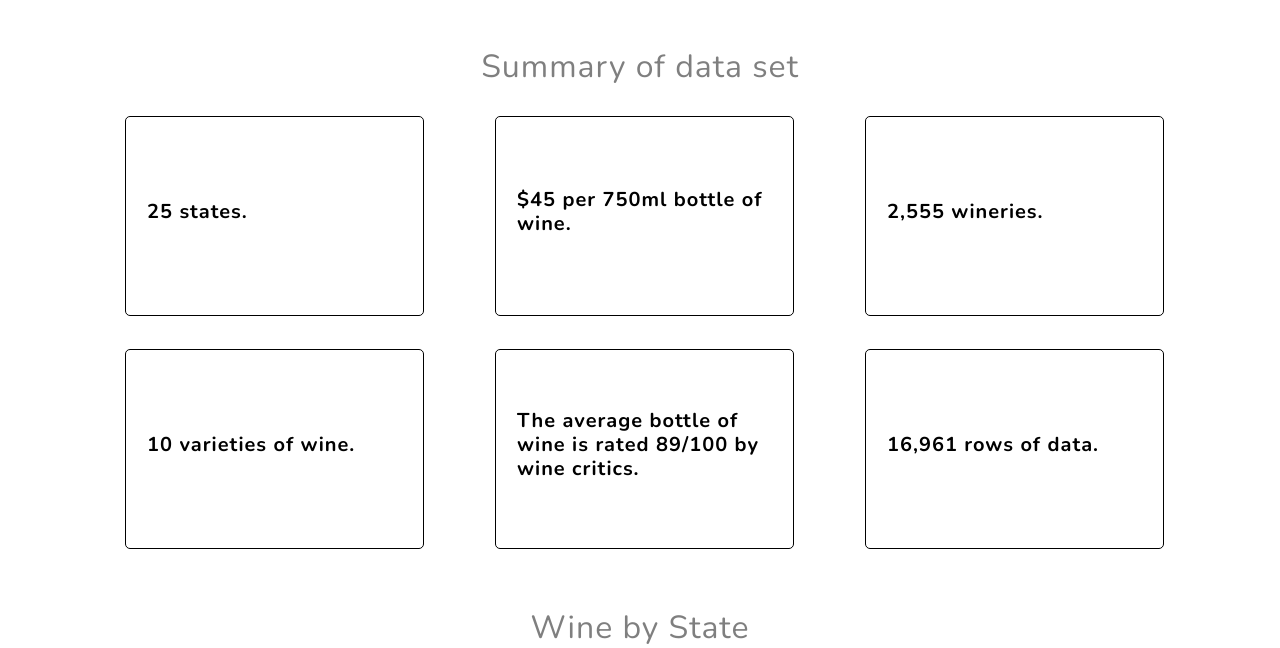
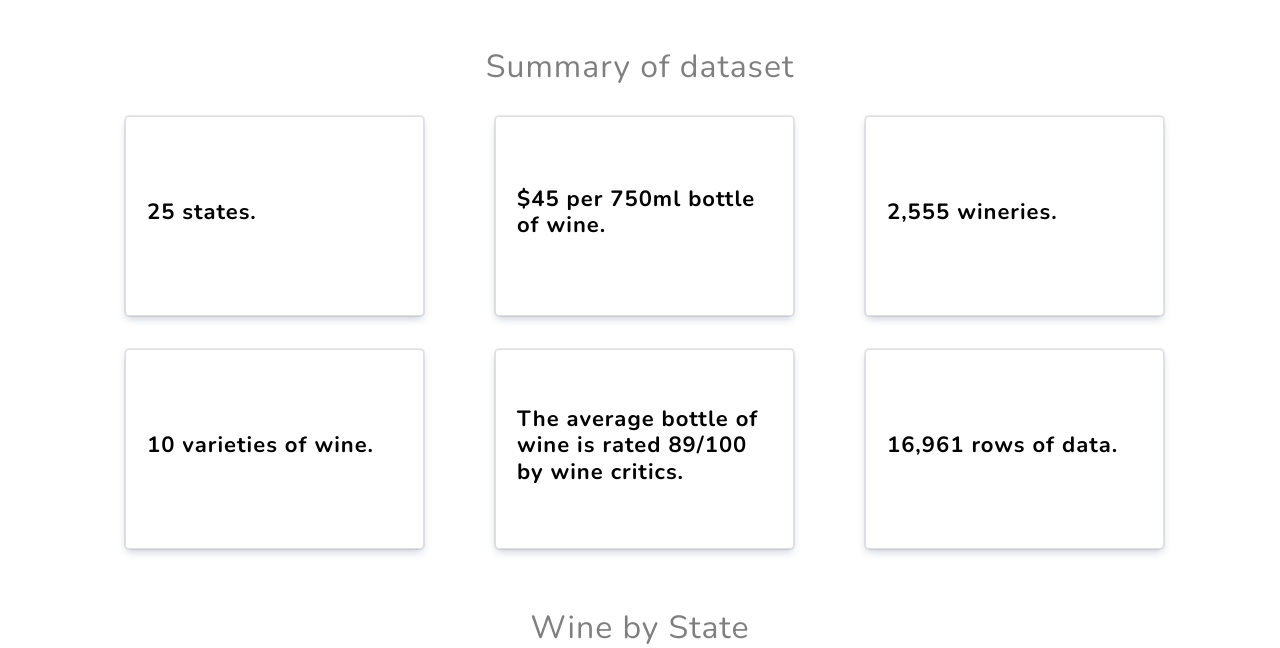
Before and after one commit to theodoremoreland/TopWine, a Python web app: template templates/visualizations.html in a window 1280 px wide. Shown: the top 648 px of the page. Run offline with Jinja, Linux system fonts and the light colour scheme; the template is opened without the code that fills it, so the values that code supplies are empty; some libraries are stand-ins or nearby versions.

Commit message:
updated style of summary cards

```diff
--- a/static/css/visualizations.css
+++ b/static/css/visualizations.css
@@ -77,14 +77,18 @@ h1, h2, h3 {
     justify-content: center;
     height: 200px;
     padding: 13px 21px;
-    border-radius: 5px;
-    color: black;
-    border-color: rgb(0, 0, 0);
+    color: rgb(0, 0, 0);
+    box-shadow: rgba(9, 30, 66, 0.25) 0px 4px 8px -2px, rgba(9, 30, 66, 0.08) 0px 0px 0px 1px;
+    transition: transform 0.1s;
+}
+
+.card:hover {
+    transform: scale(1.01);
 }
 
 h4 {
     text-align: left;
-    font-size: 20px;
+    font-size: 22px;
     font-weight: 700;
     max-width: 320px;
     outline: 1px solid transparent;
--- a/templates/index.html
+++ b/templates/index.html
@@ -64,10 +64,10 @@
                         Top Wine
                     </h1>
                     <h2 class="text-white-50 mx-auto mt-2 mb-5">
-                        Visualizations of wine ratings from the top ten wine critics in the United States.
+                        Visualizations and analysis of wine ratings from critics in the United States.
                     </h2>
                     <a href="#visualizations" class="btn btn-primary js-scroll-trigger">
-                        Get Started
+                        Continue
                     </a>
                 </div>
             </div>
--- a/templates/visualizations.html
+++ b/templates/visualizations.html
@@ -2,7 +2,7 @@
 
 {% block content %}
     <h2 class="text-black-50 mt-5">
-        Summary of data set
+        Summary of dataset
     </h2>
     <div class="container">
         <div class="col">
```
